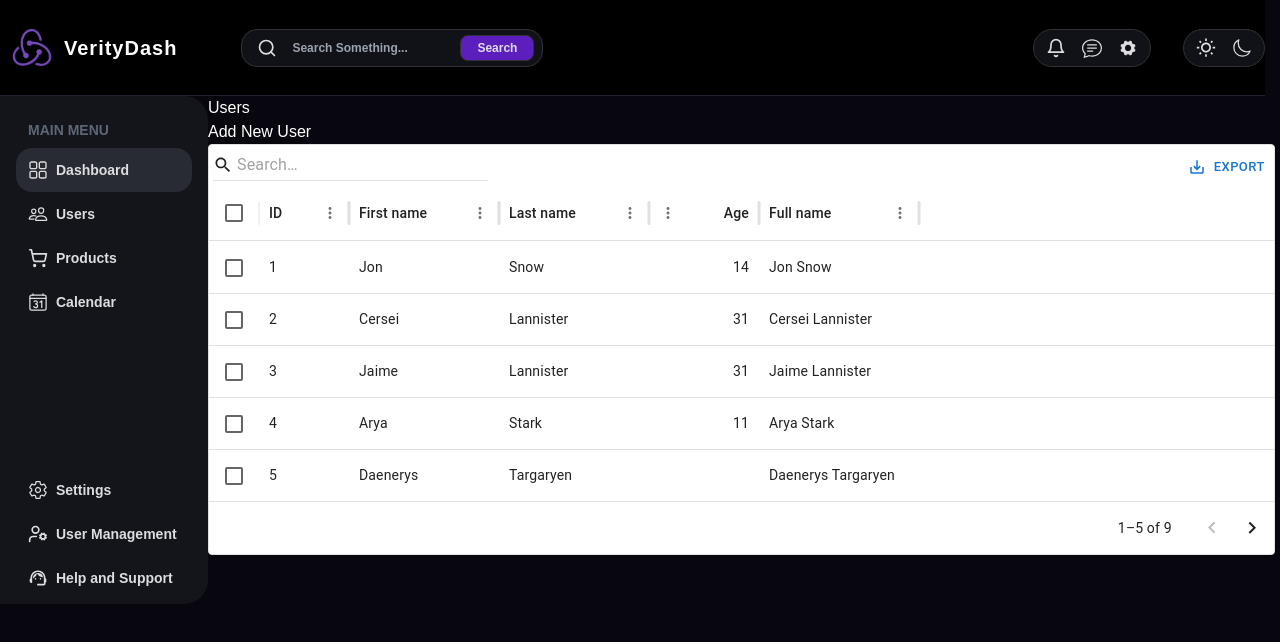
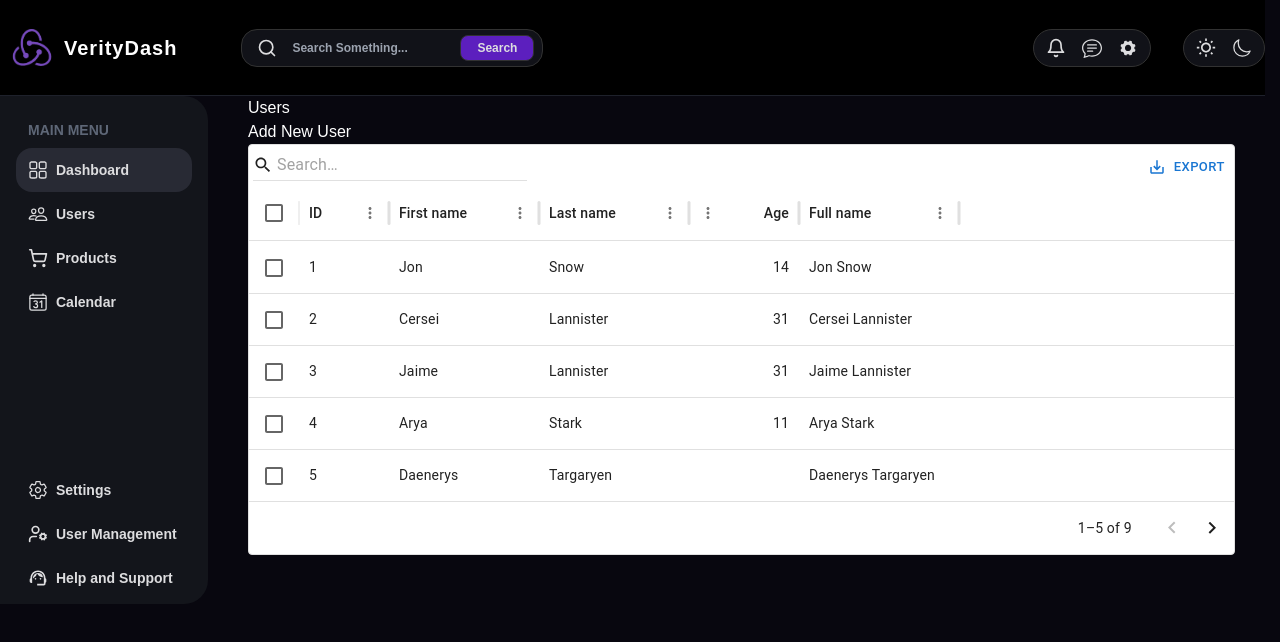
Before and after one commit to SabarishSriram/VerityDash, a React (Vite) app: page /Users in a window 1280 px wide. Shown: the top 642 px of the page. Built offline with nearby package versions, Linux system fonts and the light colour scheme; a web font is replaced by a local one.

Commit message:
datatable edit

```diff
--- a/src/pages/users/Users.jsx
+++ b/src/pages/users/Users.jsx
@@ -3,7 +3,7 @@ import Datatable from './components/Datatable'
 
 function Users() {
   return (
-    <div>
+    <div className='px-10'>
       <div>
         <p>Users</p>
         <button>Add New User</button>
```
